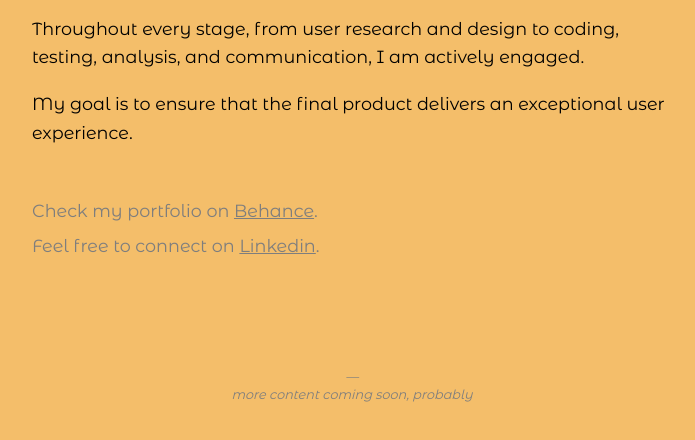
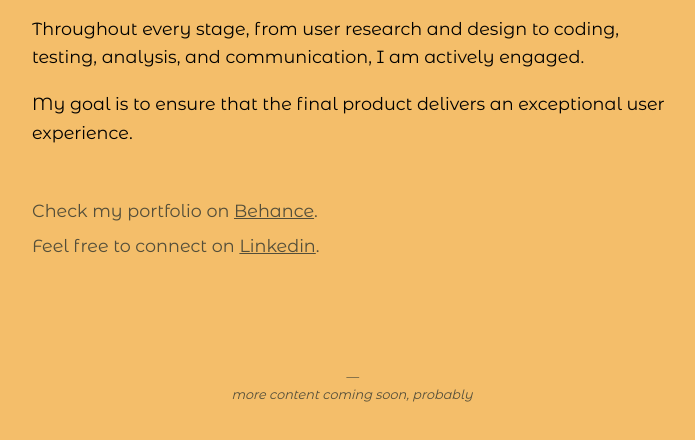
Before and after one commit to xgoncalves/xgoncalves.github.io, a plain HTML site: page index.html in a window 1280 px wide. Shown: the part 272-712 px from the top of the page, without its empty margins (288-983 px from the left). Drawn offline with Linux system fonts and the light colour scheme.

Commit message:
Update stylesheet.css

```diff
--- a/styles/stylesheet.css
+++ b/styles/stylesheet.css
@@ -59,12 +59,12 @@ img {
 }
 
 .text-secondary, .text-secondary a, .coming-soon {
-    color: rgba(126, 126, 126, 1);
+    color: #534e3a;
     line-height: 1.1rem;
 }
 
 .text-secondary a:hover {
-    color: rgba(50, 50, 50, 1);
+    color: black;
 }
 
 .coming-soon {
```
